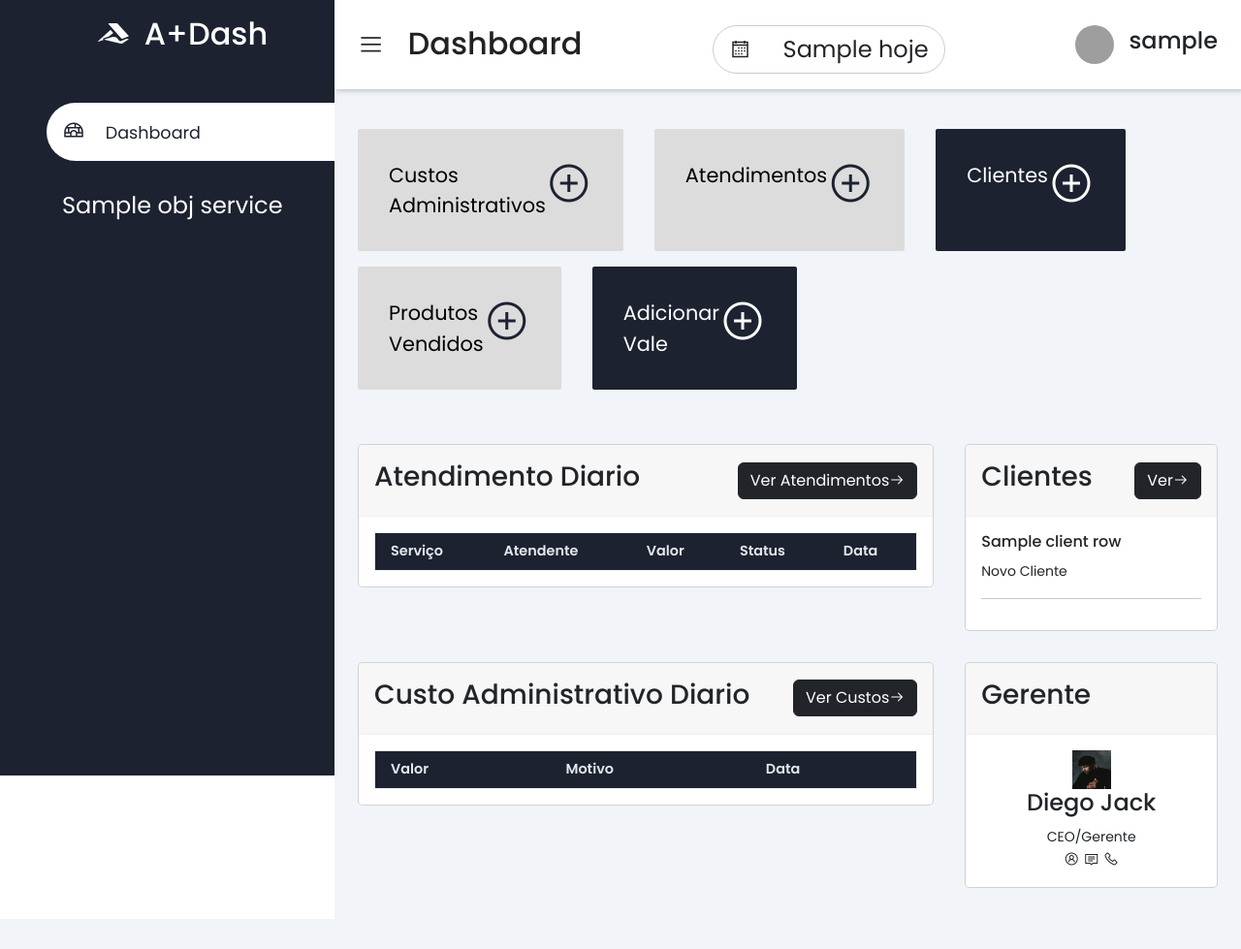
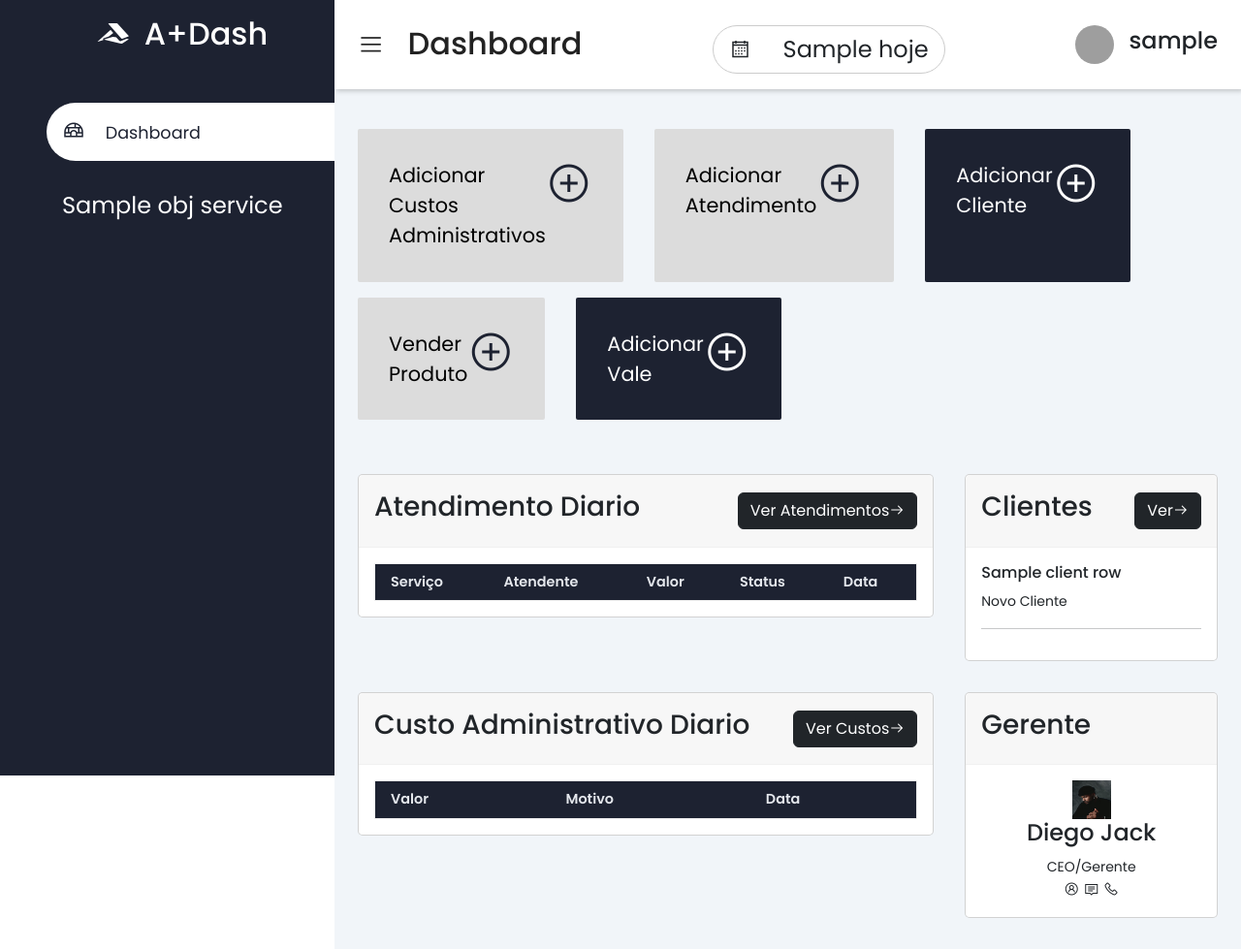
Before and after one commit to luanvictorms/A-DashMVC, a PHP site: template Views/modules/user/Dashboard.php in a window 1280 px wide. Shown: the whole page at 97% size. Before the commit the page ends 948 px from the top, so only its background shows below. Run offline with PHP 8.4, Linux system fonts and the light colour scheme; the template is opened without the code that fills it: most values are stand-ins (such as "Sample title", 1, 10 or a date in 2020); grey boxes are pictures that could not be loaded.

Commit message:
buttonfix

```diff
--- a/Views/modules/user/Dashboard.php
+++ b/Views/modules/user/Dashboard.php
@@ -107,7 +107,7 @@
                             <?php endif; ?>
                         <?php endforeach; ?>
 
-                        <span>Custos Administrativos</span>
+                        <span>Adicionar Custos Administrativos</span>
                     </div>
                     <div>
                         <label for="modalCusto" class="abrirModal"><span class="las la-plus-circle" style="cursor:pointer"></span></label>
@@ -158,7 +158,7 @@
                             <?php endif; ?>
                         <?php endforeach; ?>
 
-                        <span>Atendimentos</span>
+                        <span>Adicionar Atendimento</span>
                     </div>
                     <div>
                         <label for="modalAtendimento" class="abrirModal"><span class="las la-plus-circle" style="cursor:pointer"></span></label>
@@ -242,7 +242,7 @@
                             <?php endif; ?>
                         <?php endforeach; ?>
 
-                        <span>Clientes</span>
+                        <span>Adicionar Cliente</span>
                     </div>
                     <div>
                         <label for="modalCliente" class="abrirModal"><span class="las la-plus-circle" style="cursor:pointer"></label>
@@ -321,7 +321,7 @@
                             <?php endif; ?>
                         <?php endforeach; ?>
 
-                        <span>Produtos Vendidos</span>
+                        <span>Vender Produto</span>
                     </div>
                     <div>
                         <label for="modalVendas" class="abrirModal"><span class="las la-plus-circle" style="cursor:pointer"></span></label>
@@ -371,14 +371,14 @@
                                 <div>
                                     <!--Modal de adicionar um novo produto-->
                                     <label for="modalNewTypeProduct" class="abrirModal btn btn-dark" style="margin-top: 20px">
-                                        <span style="font-size:small">Adicionar Novos Produtos</span>
+                                        <span style="font-size:small; color:white">Adicionar Novos Produtos</span>
                                     </label>
                                     <input type="checkbox" class="checkboxModal" id="modalNewTypeProduct">
 
                                     <div class="modal">
+                                        <label for="modalNewTypeProduct" class="fecharModal"><span class="las la-times-circle" style="color:black;"></label>
 
                                         <div class="conteudoModal" style="text-align: center;">
-                                            <label for="modalNewTypeProduct" class="fecharModal"><span class="las la-times-circle"></label>
                                             <h2 style="text-align:center; margin-top:10px">Adicionar Novo Produto</h2>
                                             <form action="/usuario/login/adicionarNovoProduto" method="POST">
                                             <div style="margin-top: 30%; padding-left: 20%; padding-right: 20%">
@@ -616,7 +616,7 @@
                             <input type="checkbox" class="checkboxModal" id="modalClientesNovos">
 
                             <div class="modal">
-                                <label for="modalClientesNovos" class="fecharModal"><span class="las la-times-circle"></label>
+                                <label for="modalClientesNovos" class="fecharModal"><span class="las la-times-circle"></span></label>
 
                                 <div class="conteudoModal" style="text-align: center;">
                                     <h2 style="text-align:center; margin-top:10px">Todos os Clientes</h2>
```
